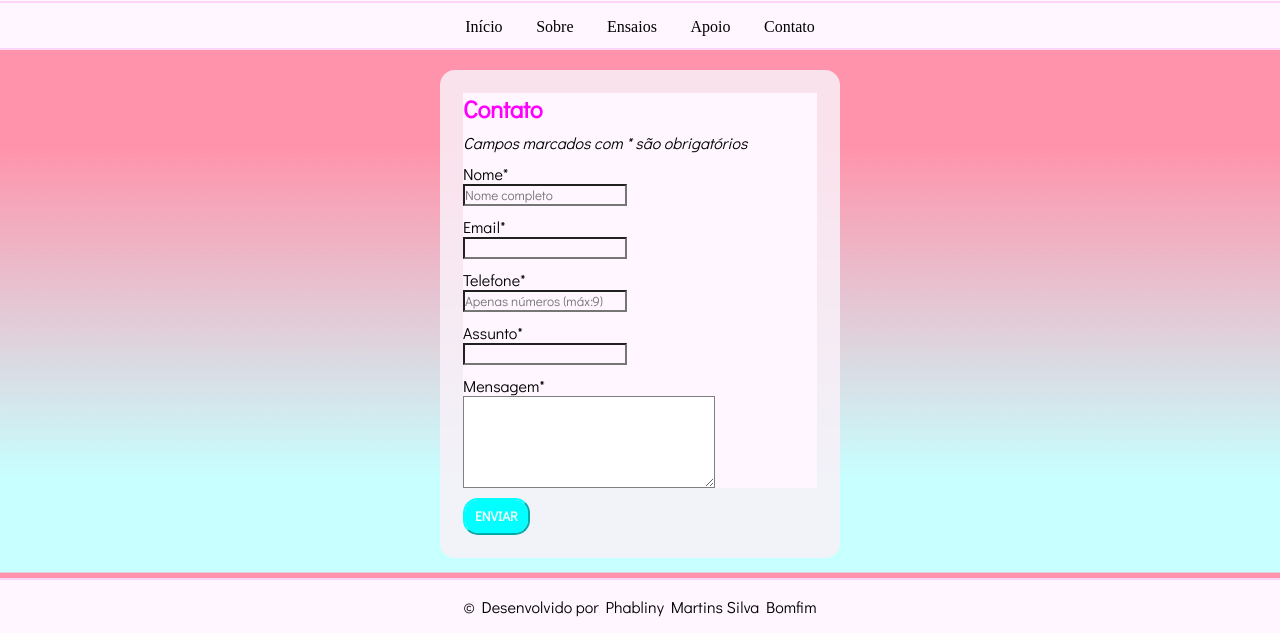
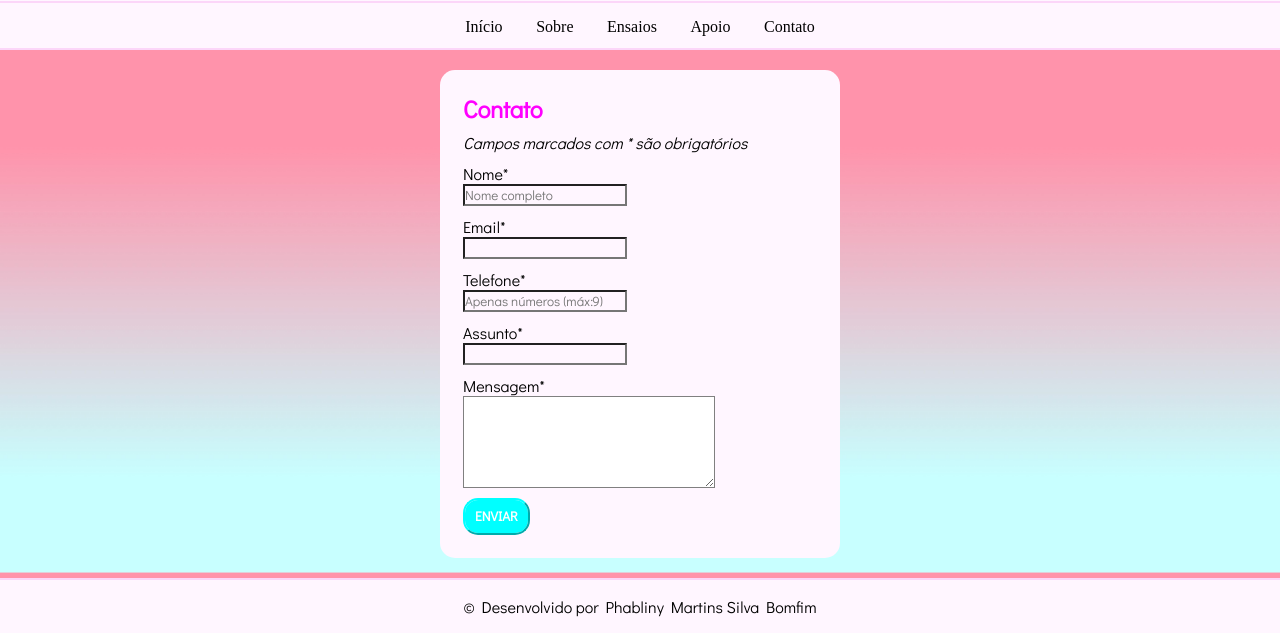
Before and after one commit to Phabliny/entrega_atividades_PWE, a plain HTML site: page projeto_final_PWE/contato.html in a window 1280 px wide. Shown: the part 423-1056 px from the top of the page. Drawn offline with Linux system fonts and the light colour scheme.

Commit message:
Mudando a cor do fundo do formulário

```diff
--- a/projeto_final_PWE/css/style_contato.css
+++ b/projeto_final_PWE/css/style_contato.css
@@ -112,6 +112,7 @@ section div {
     padding: 20px;
     margin-right: auto;
     margin-left: auto;
+    background-color: #fff6ff;
 }
 
 main h1 {
```
